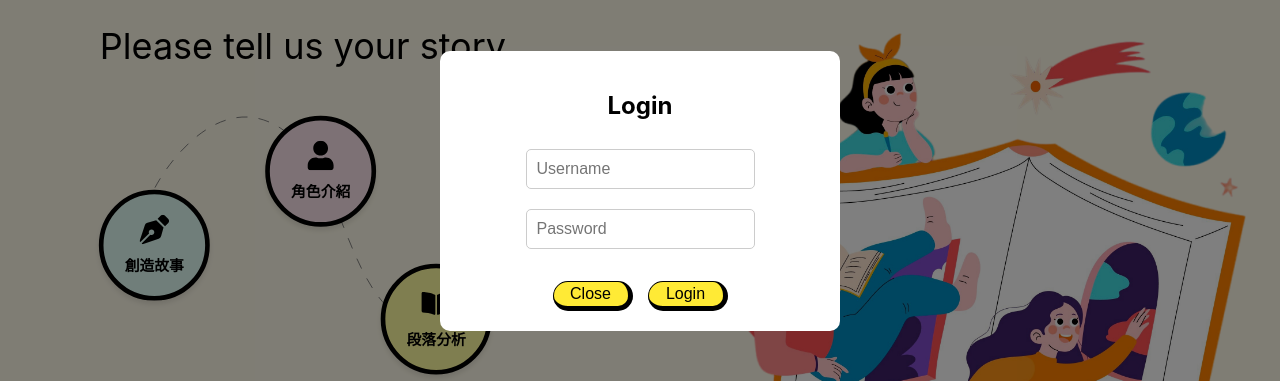
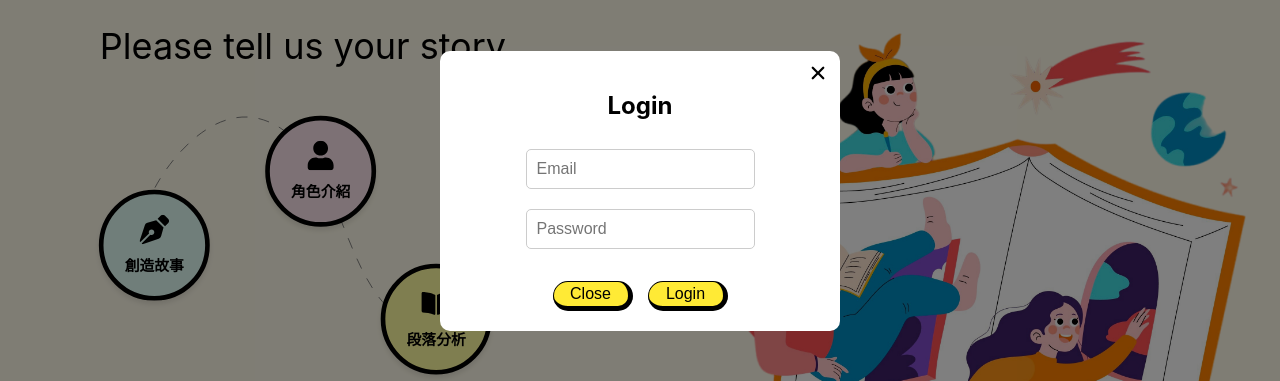
Before and after one commit to yiiihsuan/StoryBook, a React (Create React App) app in the folder frontend/: page / in a window 1280 px wide. Both pictures are taken after a click on the button "Start". Shown: the part 209-590 px from the top of the page. Built offline with nearby package versions, Linux system fonts and the light colour scheme.

Commit message:
fix: log in

```diff
--- a/frontend/src/component/LoginModal.js
+++ b/frontend/src/component/LoginModal.js
@@ -1,6 +1,7 @@
 import React, { useState } from 'react';
 import styled from 'styled-components';
 import { mockLogin } from '../api';
+import { IoClose, IoEyeOffOutline, IoEyeOutline } from 'react-icons/io5';
 import { useAuth } from '../AuthContext';
 
 const ModalBackdrop = styled.div`
@@ -17,6 +18,7 @@ const ModalBackdrop = styled.div`
 `;
 
 const ModalContent = styled.div`
+position: relative;
   background-color: white;
   padding: 20px;
   border-radius: 10px;
@@ -61,9 +63,76 @@ const Button = styled.button`
   transition: background-color 0.3s, color 0.3s;
 `;
 
+const CloseButton = styled(IoClose)`
+  position: absolute;
+  top: 10px;
+  right: 10px;
+  cursor: pointer;
+  font-size: 24px;
+`;
+
+const TogglePasswordVisibility = styled.span`
+  position: absolute;
+  right: -30px; /* Adjust this value as needed to position correctly */
+  top: 33px; /* Adjust based on the input height */
+  cursor: pointer;
+`;
+
+
 const LoginModal = ({ onLogin, onClose }) => {
-  const [username, setUsername] = useState('');
+  const [email, setEmail] = useState('');
   const [password, setPassword] = useState('');
+  //const [showPassword, setShowPassword] = useState(false);
+
+const handleLogin = async () => {
+  try {
+    const response = await mockLogin(email, password); // 假設這個函數是你的API調用
+    // localStorage.setItem('token', JSON.stringify(token)); // 儲存token到localStorage
+    if (response.status === "success") {
+      // 只保存token字段到localStorage
+      localStorage.setItem('token', response.token);
+      console.log('store token at loginmodal:', response.token);
+      onLogin();  // 觸發一個prop函數來通知父組件登錄成功
+      onClose();  // 關閉模態框
+    } else {
+      //登入失敗狀況
+      throw new Error(response.message || "Login failed without specific error.");
+    }
+  } catch (error) {
+    console.error('Login failed:', error);
+  }
+};
+
+
+  return (
+    <ModalBackdrop onClick={onClose}>
+      <ModalContent onClick={e => e.stopPropagation()}>
+      <CloseButton onClick={onClose} />
+        <h2>Login</h2>
+        <Input
+          type="text"
+          placeholder="Email"
+          value={email}
+          onChange={(e) => setEmail(e.target.value)}
+        />
+        <Input
+          type="password"
+          placeholder="Password"
+          value={password}
+          onChange={(e) => setPassword(e.target.value)}
+        />
+         <ButtonContainer>
+         <Button onClick={onClose}>Close</Button>
+        <Button onClick={handleLogin}>Login</Button>
+        </ButtonContainer>
+      </ModalContent>
+    </ModalBackdrop>
+  );
+};
+
+export default LoginModal;
+
+
   // const { setIsLoggedIn } = useAuth();
 
   // const handleLogin = async () => {
@@ -91,43 +160,3 @@ const LoginModal = ({ onLogin, onClose }) => {
 //   const token = await mockLogin(username, password);
 //   onLogin(token);
 // };
-
-const handleLogin = async () => {
-  try {
-    const token = await mockLogin(username, password); // 假設這個函數是你的API調用
-    localStorage.setItem('token', token);  // 儲存token到localStorage
-    console.log('store localstorage at loginmodal')
-    onLogin();  // 觸發一個prop函數來通知父組件登錄成功
-    onClose();  // 關閉模態框
-  } catch (error) {
-    console.error('Login failed:', error);
-  }
-};
-
-
-  return (
-    <ModalBackdrop>
-      <ModalContent>
-        <h2>Login</h2>
-        <Input
-          type="text"
-          placeholder="Username"
-          value={username}
-          onChange={(e) => setUsername(e.target.value)}
-        />
-        <Input
-          type="password"
-          placeholder="Password"
-          value={password}
-          onChange={(e) => setPassword(e.target.value)}
-        />
-         <ButtonContainer>
-         <Button onClick={onClose}>Close</Button>
-        <Button onClick={handleLogin}>Login</Button>
-        </ButtonContainer>
-      </ModalContent>
-    </ModalBackdrop>
-  );
-};
-
-export default LoginModal;
```
